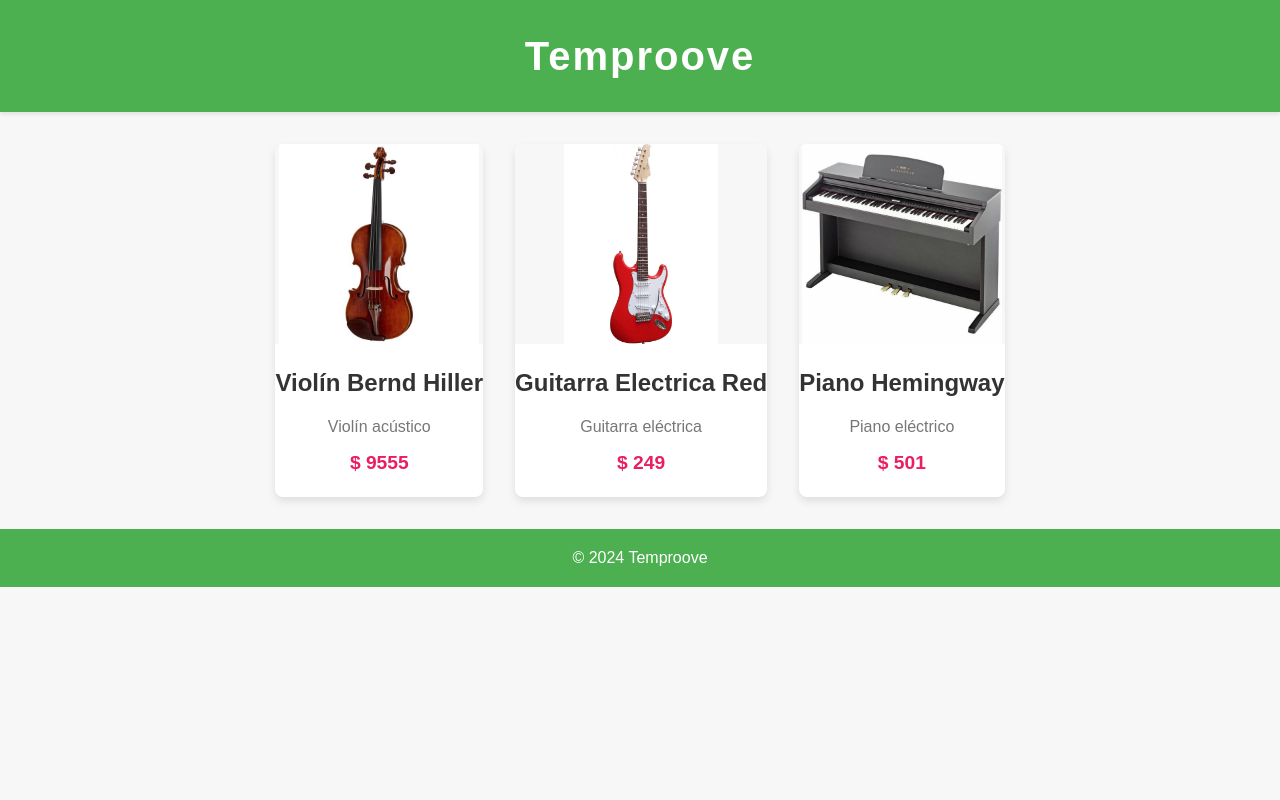
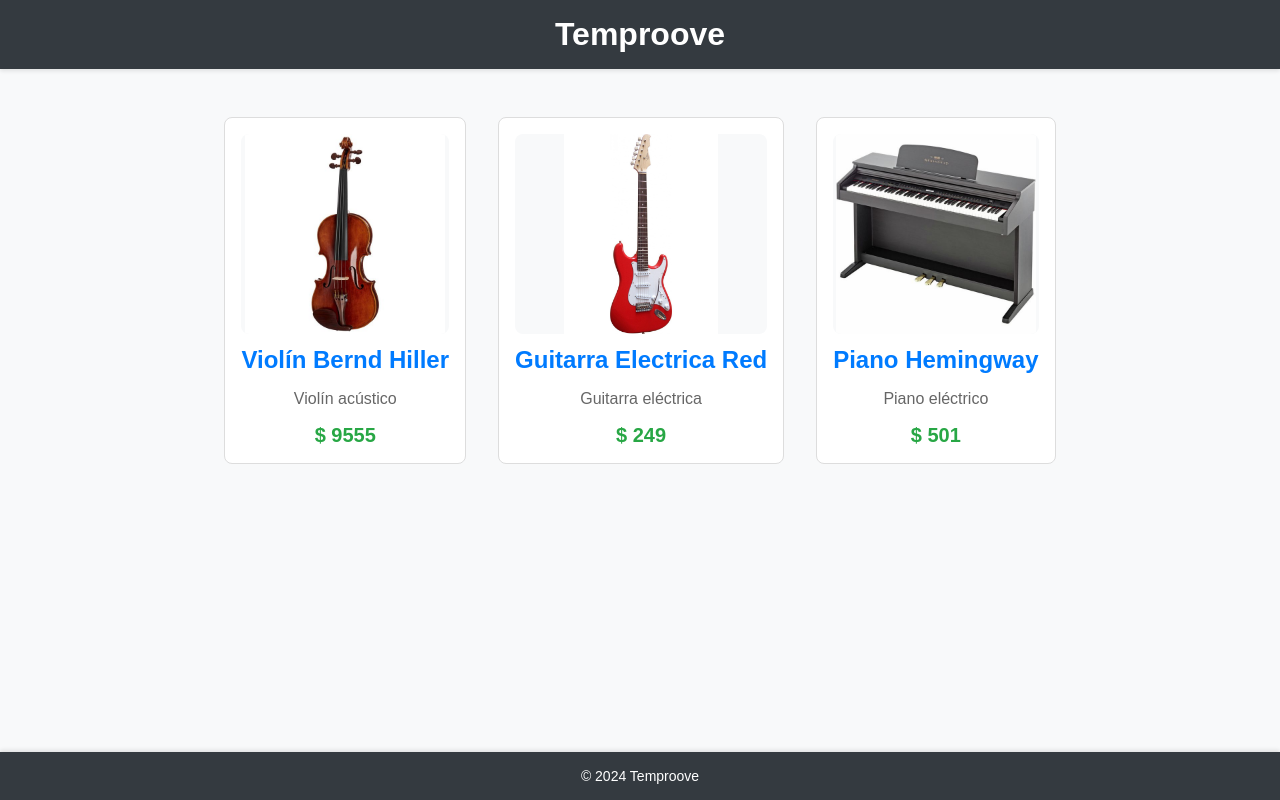
Before and after one commit to felixmaral/LTAW-Practicas, a plain HTML site: page P1/index.html in a window 1280 px wide. Drawn offline with Linux system fonts and the light colour scheme.

Commit message:
css changes

```diff
--- a/P1/index.css
+++ b/P1/index.css
@@ -1,113 +1,97 @@
-/* Estilos básicos de reset */
-* {
+/* index.css */
+
+/* General Styles */
+body {
+    font-family: Arial, sans-serif;
     margin: 0;
     padding: 0;
-    box-sizing: border-box;
-}
-
-body {
-    font-family: 'Arial', sans-serif;
-    background-color: #f7f7f7;
+    background-color: #f8f9fa;
     color: #333;
-    line-height: 1.6;
-    margin: 0;
-    padding: 0;
 }
 
 header {
-    background-color: #4CAF50;
-    color: white;
-    padding: 1.5em 0;
+    background-color: #343a40;
+    color: #fff;
     text-align: center;
+    padding: 1rem 0;
     box-shadow: 0 2px 4px rgba(0, 0, 0, 0.1);
 }
 
 header h1 {
-    font-size: 2.5em;
     margin: 0;
-    letter-spacing: 2px;
+    font-size: 2rem;
 }
 
-.products {
+section.products {
     display: flex;
     flex-wrap: wrap;
     justify-content: center;
-    padding: 2em 1em;
-    gap: 2em;
+    padding: 2rem;
 }
 
-.product {
-    background: white;
+article.product {
+    background-color: #fff;
+    border: 1px solid #ddd;
     border-radius: 8px;
-    box-shadow: 0 4px 8px rgba(0, 0, 0, 0.1);
-    overflow: hidden;
+    margin: 1rem;
+    padding: 1rem;
     max-width: 300px;
     text-align: center;
-    transition: transform 0.3s;
+    transition: transform 0.3s, box-shadow 0.3s;
 }
 
-.product:hover {
-    transform: translateY(-5px);
+article.product:hover {
+    transform: translateY(-10px);
+    box-shadow: 0 8px 16px rgba(0, 0, 0, 0.2);
 }
 
-.product img {
+article.product img {
     width: 100%;
-    height: 200px; /* Altura fija para el contenedor */
-    object-fit: contain; /* Ajusta la imagen para que quepa dentro del contenedor sin distorsión ni recorte */
-    background-color: #f7f7f7; /* Color de fondo para las imágenes, por si hay espacio vacío */
+    height: 200px; /* Tamaño fijo para las imágenes */
+    object-fit: contain; /* Ajusta la imagen sin recortarla */
+    border-radius: 8px;
+    background-color: #f8f9fa; /* Fondo para imágenes más pequeñas */
 }
 
-.product h2 {
-    font-size: 1.5em;
-    margin: 0.5em 0;
-    color: #333;
+article.product h2 {
+    font-size: 1.5rem;
+    margin: 0.5rem 0;
 }
 
-.product h2 a {
-    text-decoration: none;
-    color: inherit;
+article.product p {
+    font-size: 1rem;
+    color: #666;
 }
 
-.product p {
-    font-size: 1em;
-    color: #777;
-    margin-bottom: 0.5em;
+article.product .price {
+    font-size: 1.25rem;
+    color: #28a745;
+    font-weight: bold;
+    margin-top: 0.5rem;
 }
 
-.price {
-    display: block;
-    font-size: 1.2em;
-    color: #e91e63;
-    margin-bottom: 1em;
-    font-weight: bold;
+article.product a {
+    text-decoration: none;
+    color: #007bff;
+    transition: color 0.3s;
 }
 
-button {
-    background-color: #4CAF50;
-    color: white;
-    border: none;
-    padding: 0.75em 1.5em;
-    font-size: 1em;
-    border-radius: 4px;
-    cursor: pointer;
-    transition: background-color 0.3s;
-    margin-bottom: 1em;
-}
-
-button:hover {
-    background-color: #45a049;
+article.product a:hover {
+    color: #0056b3;
 }
 
 footer {
-    background-color: #4CAF50;
-    color: white;
+    background-color: #343a40;
+    color: #fff;
     text-align: center;
-    padding: 1em 0;
-    position: relative;
+    padding: 1rem 0;
+    position: fixed;
     bottom: 0;
     width: 100%;
+    box-shadow: 0 -2px 4px rgba(0, 0, 0, 0.1);
 }
 
 footer p {
     margin: 0;
+    font-size: 0.875rem;
 }
--- a/P1/product.css
+++ b/P1/product.css
@@ -1,98 +1,85 @@
-/* Estilos básicos de reset */
-* {
+/* product.css */
+
+/* General Styles */
+body {
+    font-family: Arial, sans-serif;
     margin: 0;
     padding: 0;
-    box-sizing: border-box;
+    background-color: #f8f9fa;
+    color: #333;
+    display: flex;
+    flex-direction: column;
+    align-items: center; /* Centra horizontalmente el contenido */
+    justify-content: center; /* Centra verticalmente el contenido */
+    min-height: 100vh;
 }
 
+/* Header Styles */
 header {
-    background-color: #4CAF50;
-    color: white;
-    padding: 1.5em 0;
+    background-color: #343a40;
+    color: #fff;
+    text-align: center;
+    padding: 1rem 0;
+    width: 100%;
+}
+
+.home {
+    color: #fff;
+    text-decoration: none;
+}
+
+/* Product Styles */
+.container {
+    display: flex;
+    justify-content: center;
+    align-items: center;
+    flex-grow: 1;
+}
+
+.product-container {
+    background-color: #fff;
+    border-radius: 8px;
+    padding: 1rem;
     text-align: center;
     box-shadow: 0 2px 4px rgba(0, 0, 0, 0.1);
 }
 
-.home {
-    color: white;
-}
-
-header h1 {
-    font-size: 2.5em;
-    margin: 0;
-    letter-spacing: 2px;
-}
-
-body {
-    font-family: 'Arial', sans-serif;
-    background-color: #f7f7f7;
-    color: #333;
-    line-height: 1.6;
-    margin: 0;
-    padding: 0;
-}
-
-.container {
-    display: flex;
-    justify-content: center;
-    align-items: center;
-    min-height: 100vh;
-}
-
-.product-container {
-    max-width: 600px;
-    margin: 2em;
-    padding: 2em;
-    background-color: white;
-    border-radius: 8px;
-    box-shadow: 0 4px 8px rgba(0, 0, 0, 0.1);
-}
-
 .product-image {
-    width: 100%;
+    width: 200px; /* Tamaño fijo para la imagen */
     height: auto;
     border-radius: 8px;
-    margin-bottom: 1em;
 }
 
 .product-name {
-    font-size: 2em;
-    font-weight: bold;
-    color: #333;
-    margin-bottom: 0.5em;
+    font-size: 1.5rem;
+    margin: 0.5rem 0;
 }
 
 .product-description {
-    font-size: 1.1em;
-    color: #777;
-    margin-bottom: 1em;
+    font-size: 1rem;
+    color: #666;
+    margin-bottom: 1rem;
 }
 
 .add-to-cart-button {
-    background-color: #4CAF50;
-    color: white;
+    background-color: #007bff;
+    color: #fff;
     border: none;
-    padding: 0.75em 1.5em;
-    font-size: 1em;
     border-radius: 4px;
+    padding: 0.5rem 1rem;
     cursor: pointer;
     transition: background-color 0.3s;
 }
 
 .add-to-cart-button:hover {
-    background-color: #45a049;
+    background-color: #0056b3;
 }
 
+/* Footer Styles */
 footer {
-    background-color: #4CAF50;
-    color: white;
+    background-color: #343a40;
+    color: #fff;
     text-align: center;
-    padding: 1em 0;
-    position: relative;
-    bottom: 0;
+    padding: 1rem 0;
     width: 100%;
 }
-
-footer p {
-    margin: 0;
-}
```
